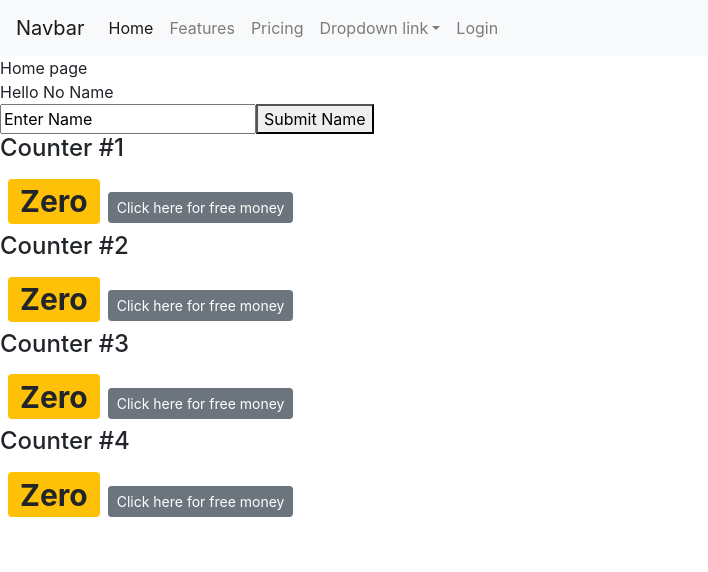
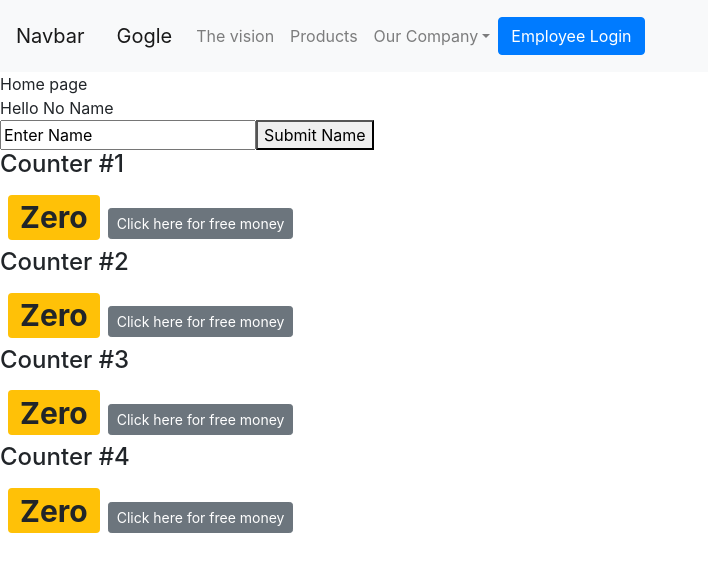
Before and after one commit to Wout-Vis/ProjectHaveFun, a React (Create React App) app: page / in a window 1280 px wide. Shown: the top 572 px of the page, without its empty margins (0-708 px from the left). Built offline with nearby package versions, Linux system fonts and the light colour scheme.

Commit message:
Add files via upload

```diff
--- /dev/null
+++ b/src/HeaderComponent/LoginPopUp.js
@@ -0,0 +1,53 @@
+import React, { Component } from "react";
+import { Modal, Button, Form } from "react-bootstrap";
+
+class loginPopUP extends Component {
+  state = {
+    show: false,
+  };
+
+  handleModal() {
+    this.setState({ show: !this.state.show });
+  }
+  render() {
+    return (
+      <div>
+        <Button
+          onClick={() => {
+            this.handleModal();
+          }}
+        >
+          Employee Login
+        </Button>
+        <Modal show={this.state.show} onHide={() => this.handleModal()}>
+          <Modal.Header closeButton>Login wiht your employee mail</Modal.Header>
+          <Modal.Body>
+            <Form>
+              <Form.Group controlId="formGroupEmail">
+                <Form.Label>Email address</Form.Label>
+                <Form.Control type="email" placeholder="Enter email" />
+              </Form.Group>
+              <Form.Group controlId="formGroupPassword">
+                <Form.Label>Password</Form.Label>
+                <Form.Control type="password" placeholder="Password" />
+              </Form.Group>
+              <Button variant="primary" type="submit">
+                Submit
+              </Button>
+            </Form>
+          </Modal.Body>
+          <Modal.Footer>
+            <Button
+              onClick={() => {
+                this.handleModal();
+              }}
+            >
+              Submit
+            </Button>
+          </Modal.Footer>
+        </Modal>
+      </div>
+    );
+  }
+}
+export default loginPopUP;
--- a/src/HeaderComponent/SignedOutLinks.js
+++ b/src/HeaderComponent/SignedOutLinks.js
@@ -1,55 +1,34 @@
 import React, { Component } from "react";
+import { Navbar, Nav, NavDropdown, Modal, Button } from "react-bootstrap";
+import LoginPopUP from "./LoginPopUp";
 
 class SignedOutLinks extends Component {
   render() {
     return (
-      <div class="collapse navbar-collapse" id="navbarNavDropdown">
-        <ul class="navbar-nav">
-          <li class="nav-item active">
-            <a class="nav-link" href="#">
-              Home <span class="sr-only">(current)</span>
-            </a>
-          </li>
-          <li class="nav-item">
-            <a class="nav-link" href="#">
-              Features
-            </a>
-          </li>
-          <li class="nav-item">
-            <a class="nav-link" href="#">
-              Pricing
-            </a>
-          </li>
-          <li class="nav-item dropdown">
-            <a
-              class="nav-link dropdown-toggle"
-              href="#"
-              id="navbarDropdownMenuLink"
-              data-toggle="dropdown"
-              aria-haspopup="true"
-              aria-expanded="false"
-            >
-              Dropdown link
-            </a>
-            <div class="dropdown-menu" aria-labelledby="navbarDropdownMenuLink">
-              <a class="dropdown-item" href="#">
-                Action
-              </a>
-              <a class="dropdown-item" href="#">
+      <Navbar collapseOnSelect expand="lg" bg="light" variant="light">
+        <Navbar.Brand href="/">Gogle</Navbar.Brand>
+        <Navbar.Toggle aria-controls="responsive-navbar-nav" />
+        <Navbar.Collapse id="responsive-navbar-nav">
+          <Nav className="mr-auto">
+            <Nav.Link href="#features">The vision</Nav.Link>
+            <Nav.Link href="/products">Products</Nav.Link>
+            <NavDropdown title="Our Company" id="collasible-nav-dropdown">
+              <NavDropdown.Item href="/ceo">Meet the Ceo</NavDropdown.Item>
+              <NavDropdown.Item href="#action/3.2">
                 Another action
-              </a>
-              <a class="dropdown-item" href="#">
-                Something else here
-              </a>
-            </div>
-          </li>
-          <li class="nav-item">
-            <a class="nav-link" href="/login">
-              Login
-            </a>
-          </li>
-        </ul>
-      </div>
+              </NavDropdown.Item>
+              <NavDropdown.Item href="#action/3.3">Something</NavDropdown.Item>
+              <NavDropdown.Divider />
+              <NavDropdown.Item href="#action/3.4">
+                Separated link
+              </NavDropdown.Item>
+            </NavDropdown>
+          </Nav>
+          <Nav>
+            <LoginPopUP />
+          </Nav>
+        </Navbar.Collapse>
+      </Navbar>
     );
   }
 }
```
